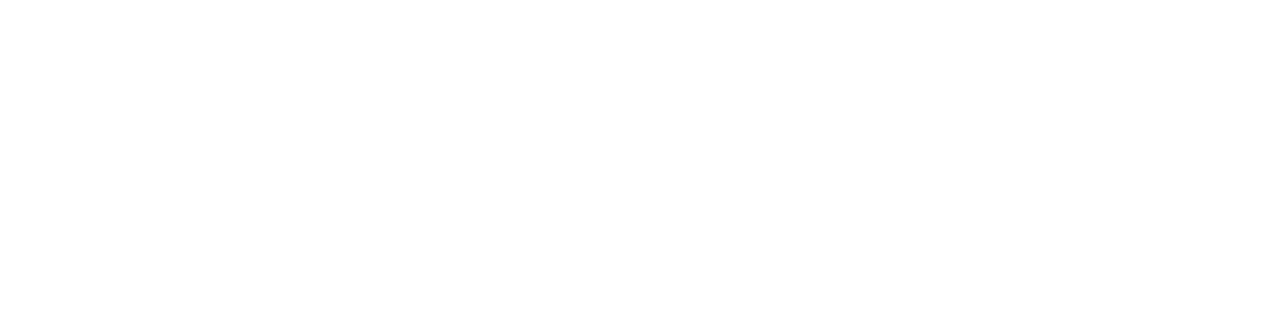
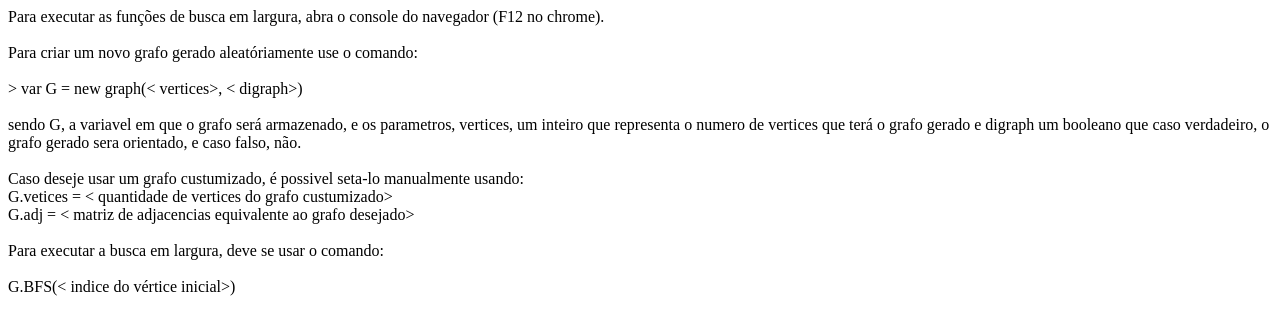
Before and after one commit to albertobazilio98/Breadth-First-Search, a plain HTML site: page index.html in a window 1280 px wide. Drawn offline with nearby package versions, Linux system fonts and the light colour scheme.

Commit message:
[NEW] html with execution instructions

```diff
--- a/index.html
+++ b/index.html
@@ -5,11 +5,24 @@
     <link rel="stylesheet" href="app.css">
   </head>
   <body>
-    <div class="app">
-      <div class="container">
-
-      </div>
-    </div>
+    Para executar as funções de busca em largura, abra o console do navegador (F12 no chrome).
+    <br/><br/>
+    Para criar um novo grafo gerado aleatóriamente use o comando:
+    <br/><br/>
+    > var G = new graph(< vertices>, < digraph>)
+    <br/><br/>
+    sendo G, a variavel em que o grafo será armazenado, e os parametros, vertices, um inteiro que representa o numero de vertices que terá o grafo gerado e
+    digraph um booleano que caso verdadeiro, o grafo gerado sera orientado, e caso falso, não.
+    <br/><br/>
+    Caso deseje usar um grafo custumizado, é possivel seta-lo manualmente usando:
+    <br/>
+    G.vetices = < quantidade de vertices do grafo custumizado>
+    <br/>
+    G.adj = < matriz de adjacencias equivalente ao grafo desejado>
+    <br/><br/>
+    Para executar a busca em largura, deve se usar o comando:
+    <br/><br/>
+    G.BFS(< indice do vértice inicial>)
 
   </body>
   <script type="text/javascript" src = "app.js"></script>
```
